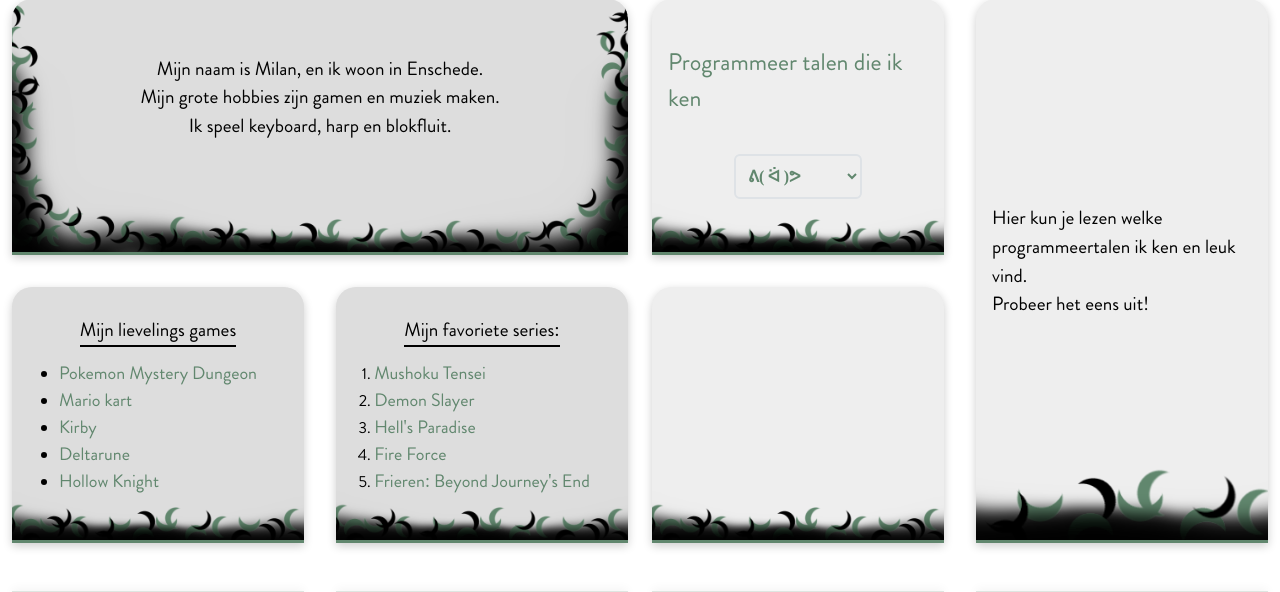
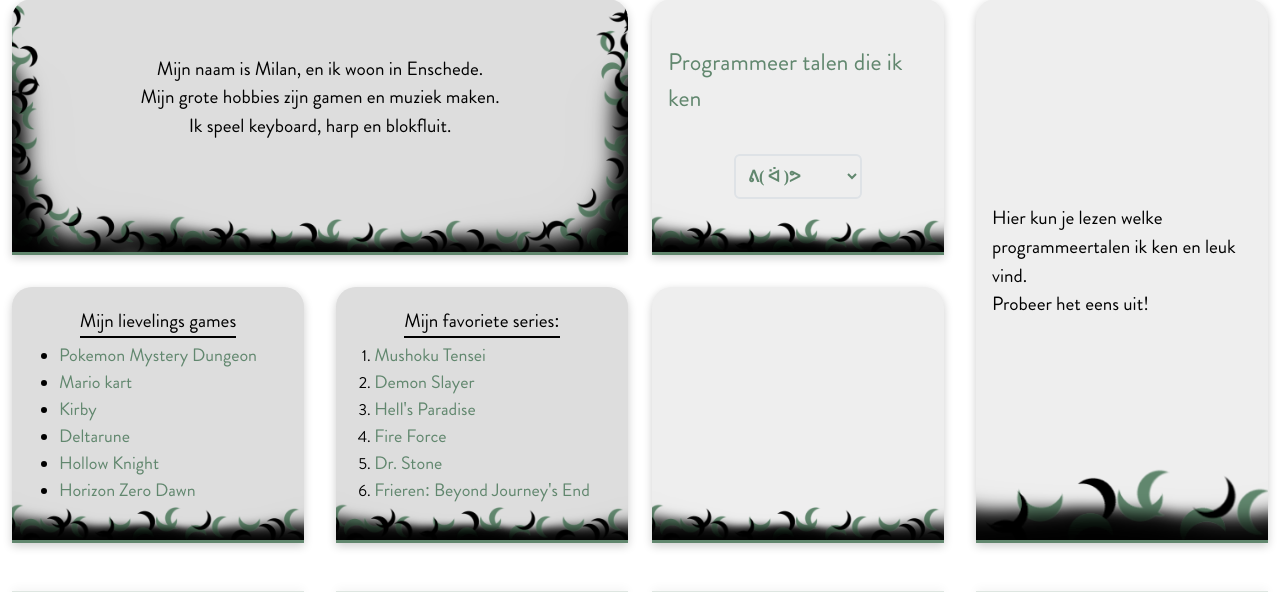
Before and after one commit to Milan-Pallas/dev_portfolio, a PHP site: page / in a window 1280 px wide. Shown: the part 577-1169 px from the top of the page. Run offline with PHP 8.4, Linux system fonts and the light colour scheme; data comes from the database, SQL or seed files in the repository.

Commit message:
game en serie in de lijst toegevoegd

```diff
--- a/index.php
+++ b/index.php
@@ -74,6 +74,7 @@ include './php_functies/isset.php';
                     <li><a href="https://en.wikipedia.org/wiki/Kirby_(series)">Kirby</a></li>
                     <li><a href="https://deltarune.fandom.com/wiki/Main_Page">Deltarune</a></li>
                     <li><a href="https://en.wikipedia.org/wiki/Hollow_Knight">Hollow Knight</a></li>
+                    <li><a href="https://horizon.fandom.com/wiki/Horizon_Zero_Dawn">Horizon Zero Dawn</a></li>
                 </ul>
             </div>
             <div>
@@ -83,6 +84,7 @@ include './php_functies/isset.php';
                     <li><a href="https://en.wikipedia.org/wiki/Demon_Slayer:_Kimetsu_no_Yaiba">Demon Slayer</a></li>
                     <li><a href="https://en.wikipedia.org/wiki/Hell%27s_Paradise:_Jigokuraku">Hell's Paradise</a></li>
                     <li><a href="https://en.wikipedia.org/wiki/Fire_Force">Fire Force</a></li>
+                    <li><a href="https://dr-stone.fandom.com/wiki/Dr._Stone_Wiki">Dr. Stone</a></li>
                     <li><a href="https://en.wikipedia.org/wiki/Frieren">Frieren: Beyond Journey's End</a></li>
                 </ol>
             </div>
```
